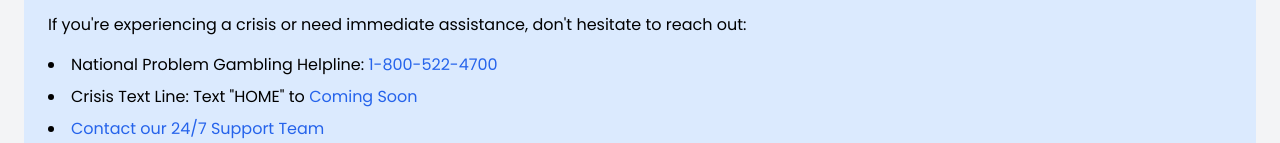
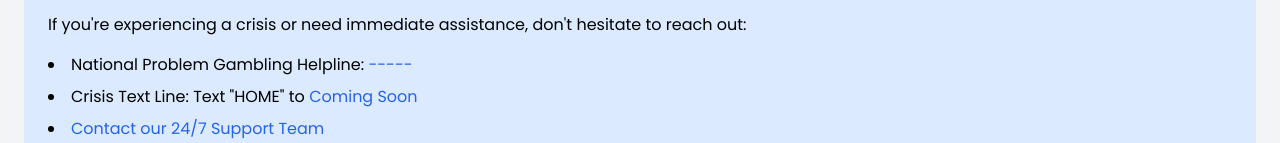
Before and after one commit to Ioioiog/Ioioiog.github.io, a plain HTML site: page resources.html in a window 1280 px wide. Shown: the part 795-938 px from the top of the page. Drawn offline with nearby package versions, Linux system fonts and the light colour scheme.

Commit message:
Update resources.html

```diff
--- a/resources.html
+++ b/resources.html
@@ -98,7 +98,7 @@
             <h2 class="text-2xl font-semibold mb-4">Need Immediate Help?</h2>
             <p class="mb-4">If you're experiencing a crisis or need immediate assistance, don't hesitate to reach out:</p>
             <ul class="list-disc list-inside space-y-2">
-                <li>National Problem Gambling Helpline: <a href="tel:1-800-522-4700" class="text-blue-600 hover:underline">1-800-522-4700</a></li>
+                <li>National Problem Gambling Helpline: <a href="-------" class="text-blue-600 hover:underline">-----</a></li>
                 <li>Crisis Text Line: Text "HOME" to <a href="sms:741741" class="text-blue-600 hover:underline">Coming Soon</a></li>
                 <li><a href="/support" class="text-blue-600 hover:underline">Contact our 24/7 Support Team</a></li>
             </ul>
```
